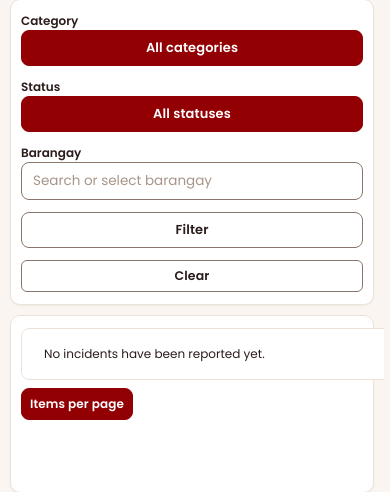
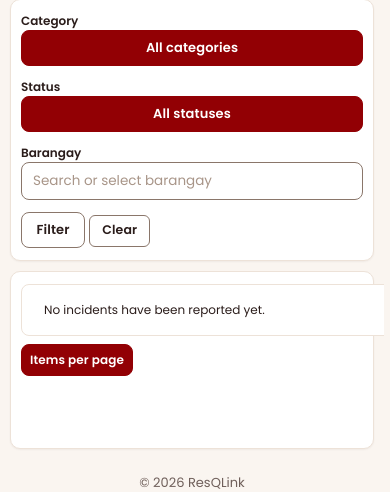
Before and after one commit to adrianemontano/ResQLink, a Laravel app: template backend/resources/views/dispatcher/incidents/index.blade.php in a window 390 px wide. Shown: the part 217-709 px from the top of the page. Run offline with Laravel 12, Linux system fonts and the light colour scheme; the template is opened without the code that fills it, so the values that code supplies are empty; a user stored in the database is signed in; data comes from the database, SQL or seed files in the repository.

Commit message:
refactor(dispatcher): wrap incident filter actions in responsive button group

```diff
--- a/backend/resources/views/dispatcher/incidents/index.blade.php
+++ b/backend/resources/views/dispatcher/incidents/index.blade.php
@@ -47,8 +47,10 @@
                 :searchable="true"
             />
         </label>
-        <button class="button secondary dispatcher-view-button" type="submit">Filter</button>
-        <a class="button secondary dispatcher-view-button" href="{{ route('dispatcher.incidents.index') }}">Clear</a>
+        <div class="filter-actions-group">
+            <button class="button secondary dispatcher-view-button" type="submit">Filter</button>
+            <a class="button secondary dispatcher-view-button" href="{{ route('dispatcher.incidents.index') }}">Clear</a>
+        </div>
     </form>
 
     <section class="card incident-results" data-incident-results aria-live="polite">
```
